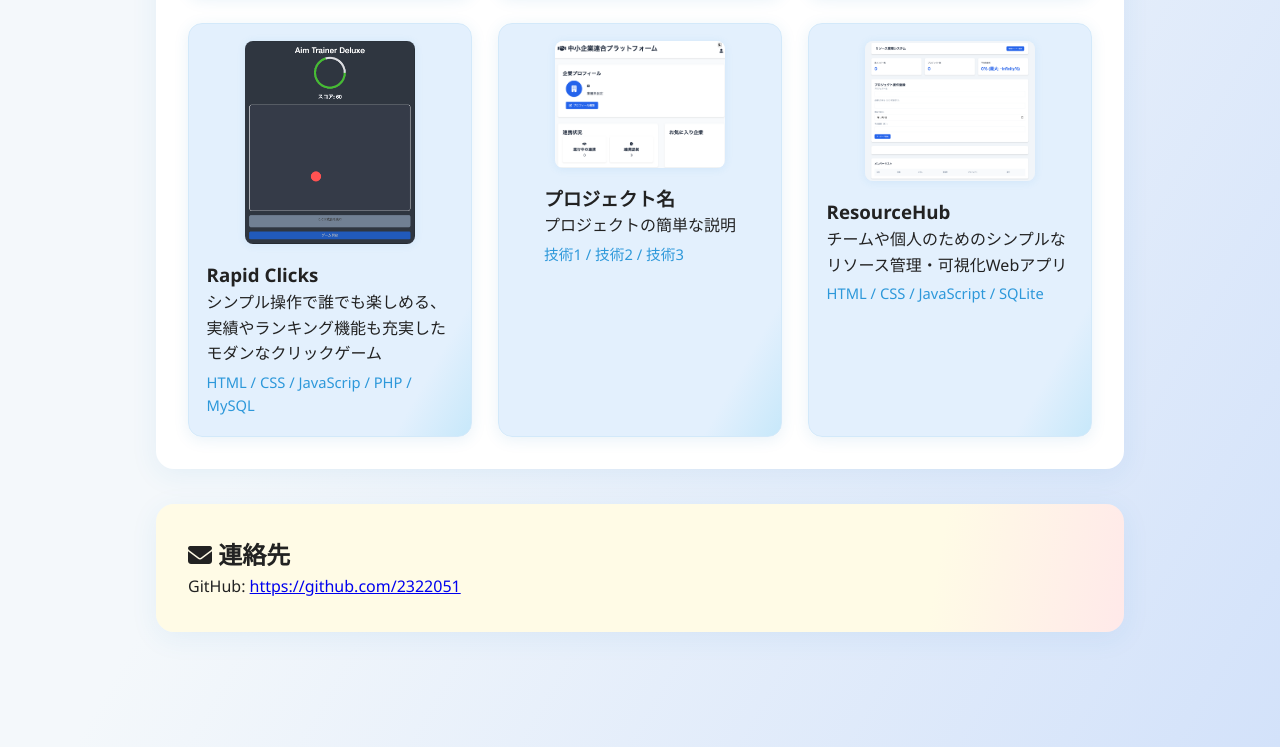
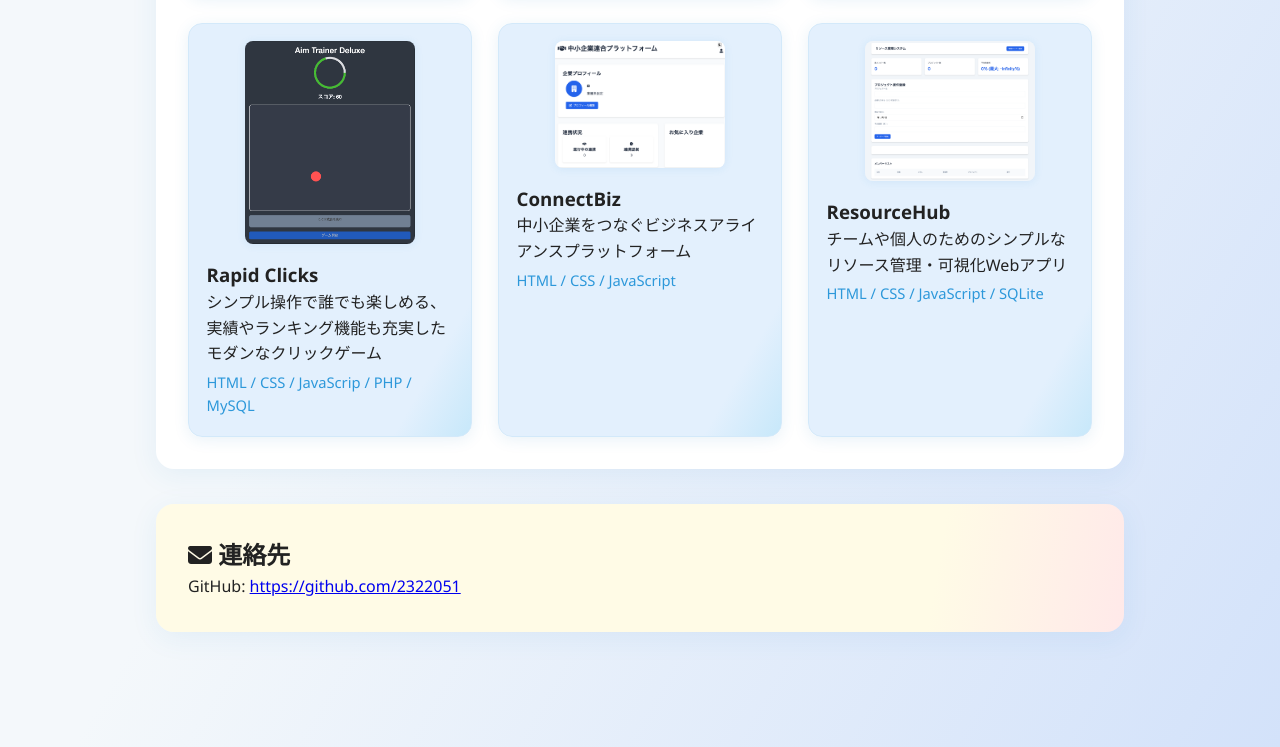
Before and after one commit to 2322051/port_forio, a plain HTML site: page index.html in a window 1280 px wide. Shown: the part 2266-3013 px from the top of the page. Drawn offline with Linux system fonts and the light colour scheme.

Commit message:
Initial commit

```diff
--- a/index.html
+++ b/index.html
@@ -162,9 +162,9 @@
           <div class="project-card" data-key="project5">
             <img src="images/tyuusyoukigyou.png" alt="プロジェクトX" class="project-thumb">
               <div>
-                <h3>プロジェクト名</h3>
-                <p>プロジェクトの簡単な説明</p>
-                <span class="project-tags">技術1 / 技術2 / 技術3</span>
+                <h3>ConnectBiz</h3>
+                <p>中小企業をつなぐビジネスアライアンスプラットフォーム</p>
+                <span class="project-tags">HTML / CSS / JavaScript</span>
               </div>
           </div>
           <div class="project-card" data-key="project6">
--- a/script.js
+++ b/script.js
@@ -24,9 +24,9 @@ const projects = {
     link: 'https://github.com/your-github/project2'
   },
   project5: {
-    title: 'Lum!na',
+    title: 'ConnectBiz',
     img: 'images/tyuusyoukigyou.png',
-    desc: '時間割の作成・共有、掲示板での情報交換、図書館や教室の空き状況確認、友達の位置共有、参考書の売買など、学生生活の“困った”を一つで解決できるプラットフォーム。',
+    desc: 'このサービスは、企業や個人が自分の情報を登録できるユーザー認証機能や、提携状況・メッセージ・マッチング情報を一括管理できるマイページ、希望条件や業種、スキルでパートナーを効率的に検索・管理できるデータ管理機能、さらに、企業や個人の情報をもとに最適なマッチングを提案する機能を備えています。これにより、企業は新たなビジネスパートナーを見つけやすくなり、個人は自分のスキルや希望条件に合った企業と出会うことができます。',
     link: 'https://github.com/your-github/project2'
   },
   project6: {
```
